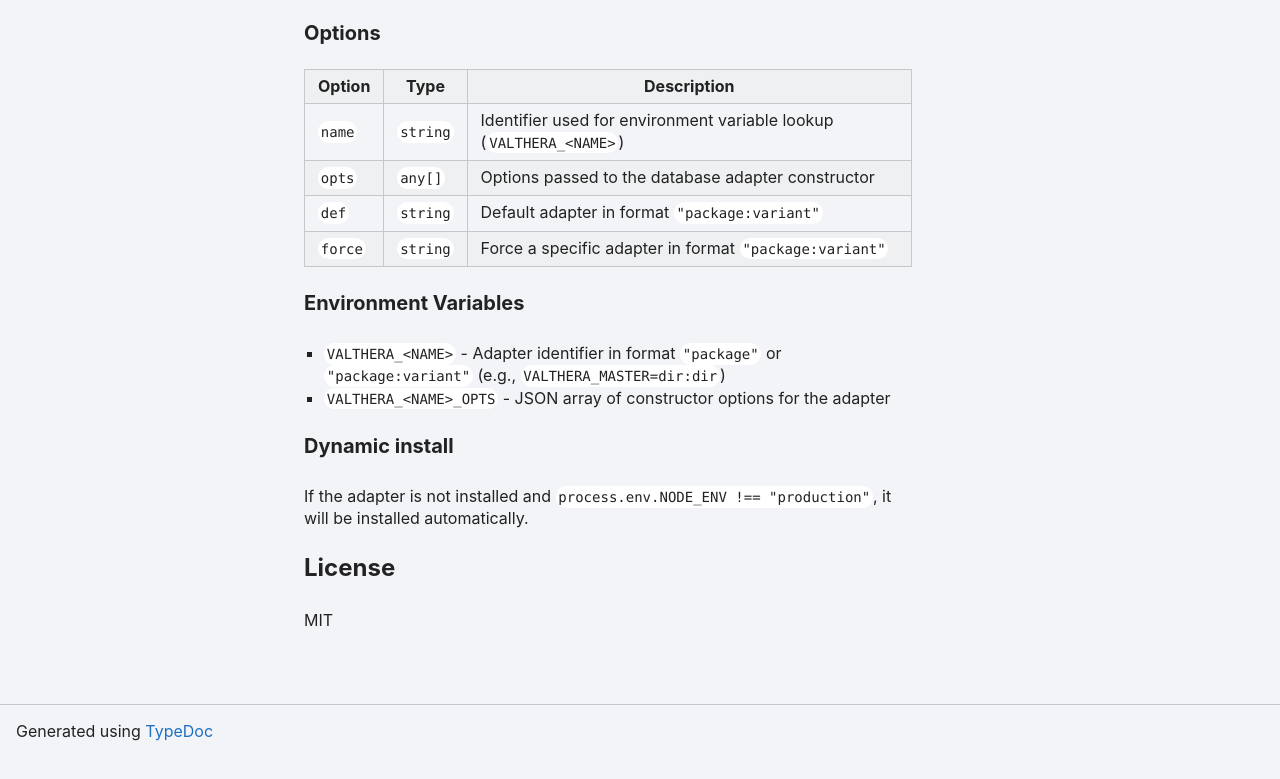
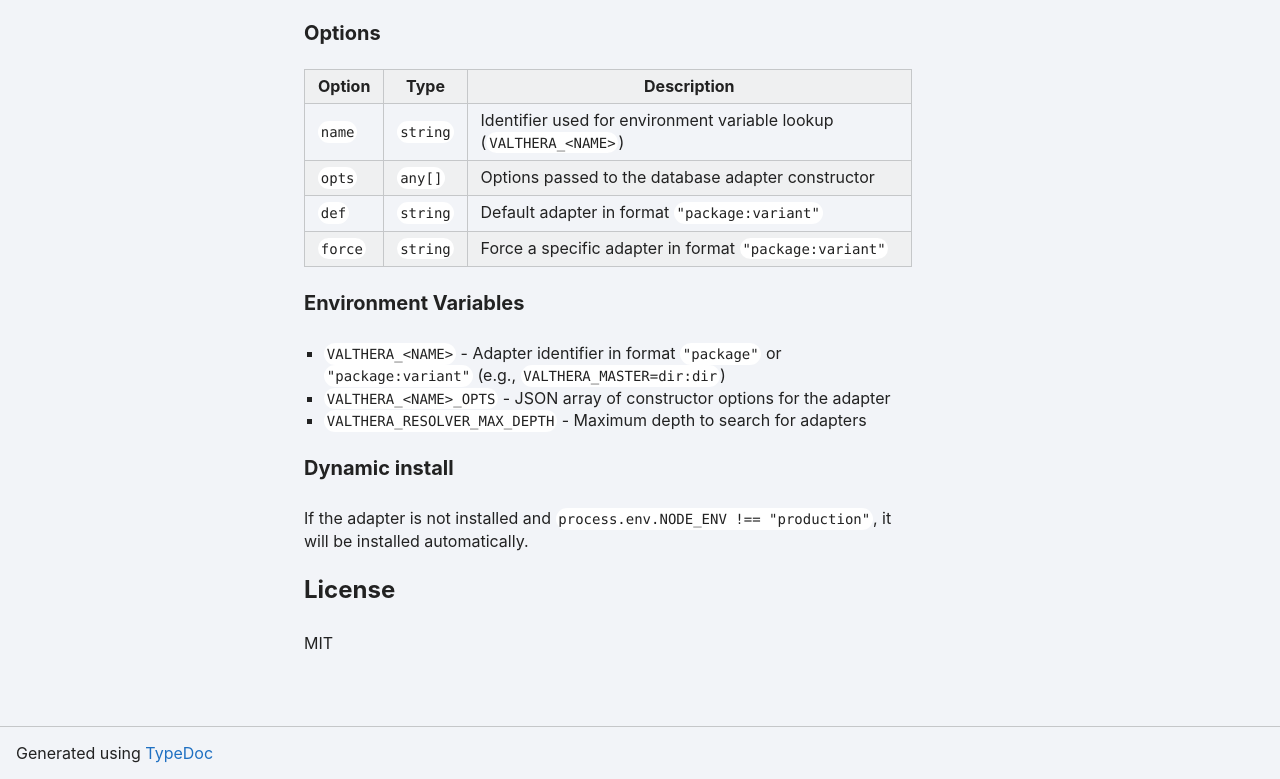
Before and after one commit to wxn0brP/ValtheraDB-resolver, a plain HTML site: page index.html in a window 1280 px wide. Shown: the part 1180-1959 px from the top of the page. Before the commit the page ends 1937 px from the top, so only its background shows below. Drawn offline with Linux system fonts and the light colour scheme.

Commit message:
deploy: 634eee0e8f506e761b5aba10ce3c665d4c59e003

```diff
--- a/index.html
+++ b/index.html
@@ -56,6 +56,7 @@
 <ul>
 <li><code>VALTHERA_&lt;NAME&gt;</code> - Adapter identifier in format <code>&quot;package&quot;</code> or <code>&quot;package:variant&quot;</code> (e.g., <code>VALTHERA_MASTER=dir:dir</code>)</li>
 <li><code>VALTHERA_&lt;NAME&gt;_OPTS</code> - JSON array of constructor options for the adapter</li>
+<li><code>VALTHERA_RESOLVER_MAX_DEPTH</code> - Maximum depth to search for adapters</li>
 </ul>
 <h3 id="dynamic-install" class="tsd-anchor-link">Dynamic install<a href="#dynamic-install" aria-label="Permalink" class="tsd-anchor-icon"><svg viewBox="0 0 24 24" aria-hidden="true"><use href="assets/icons.svg#icon-anchor"></use></svg></a></h3>
 <p>If the adapter is not installed and <code>process.env.NODE_ENV !== &quot;production&quot;</code>, it will be installed automatically.</p>
```
